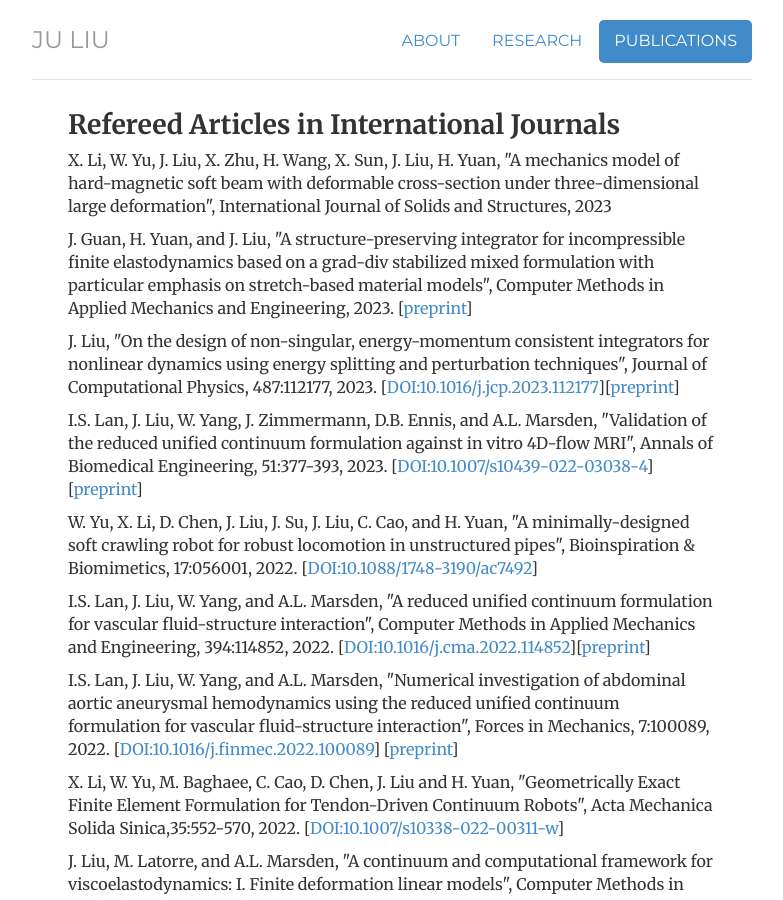
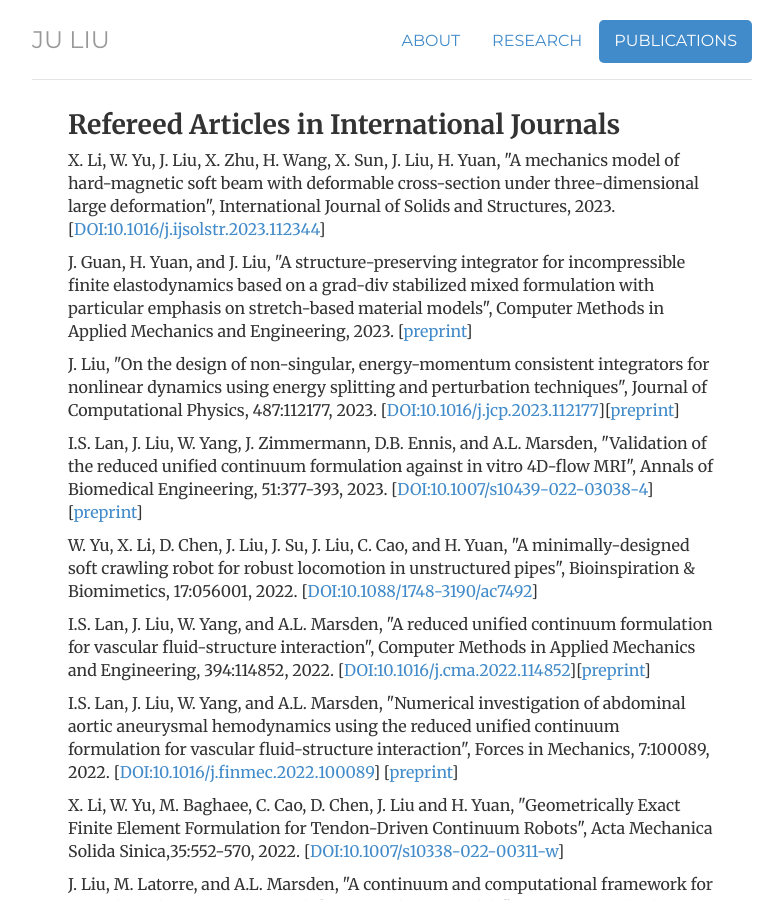
Before and after one commit to ju-liu/ju-liu.github.io, a Jekyll site: the page built from publications/index.html, in a window 1280 px wide and 900 px high. Shown: the whole window, without its empty margins (248-1031 px from the left). Built offline with Jekyll 4.4.1, drawn with Linux system fonts in a browser that asks for light colours; nearby versions of some CDN libraries; library files that are not in the unit come from our copies; comment, search, counter and statistics services are not loaded.

Commit message:
Update index.html

```diff
--- a/publications/index.html
+++ b/publications/index.html
@@ -10,7 +10,7 @@
 <div class="cv">
 
   <h2>Refereed Articles in International Journals</h2>
-  <p>X. Li, W. Yu, J. Liu, X. Zhu, H. Wang, X. Sun, J. Liu, H. Yuan, "A mechanics model  of hard-magnetic soft beam with deformable cross-section under three-dimensional large deformation", International Journal of Solids and Structures, 2023</p>
+  <p>X. Li, W. Yu, J. Liu, X. Zhu, H. Wang, X. Sun, J. Liu, H. Yuan, "A mechanics model  of hard-magnetic soft beam with deformable cross-section under three-dimensional large deformation", International Journal of Solids and Structures, 2023. [<a href="https://doi.org/10.1016/j.ijsolstr.2023.112344">DOI:10.1016/j.ijsolstr.2023.112344</a>]</p>
 
   <p>J. Guan, H. Yuan, and J. Liu, "A structure-preserving integrator for incompressible finite elastodynamics based on a grad-div stabilized mixed formulation with particular emphasis on stretch-based material models", Computer Methods in Applied Mechanics and Engineering, 2023. [<a href="https://arxiv.org/pdf/2302.12371.pdf">preprint</a>]</p>
 
```
